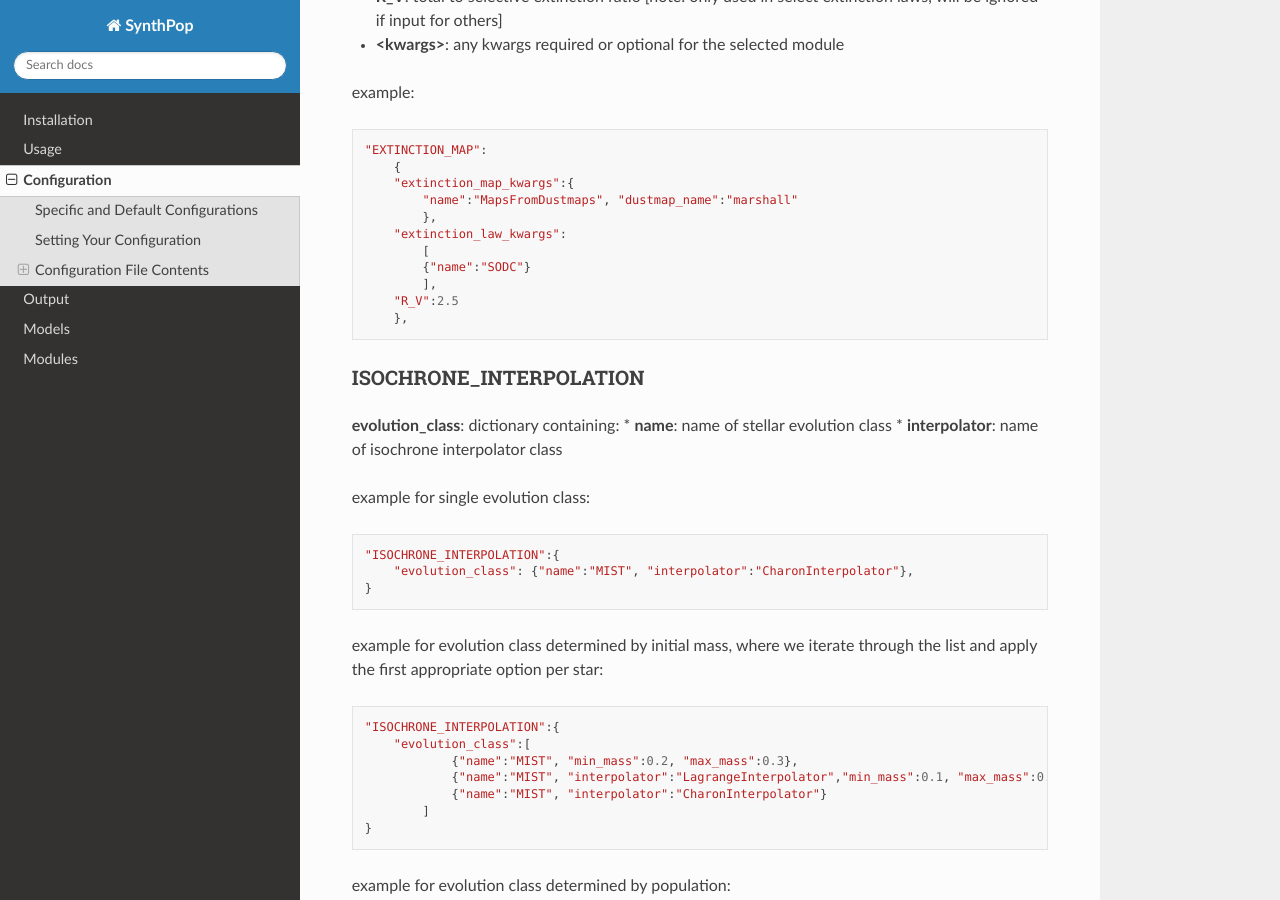
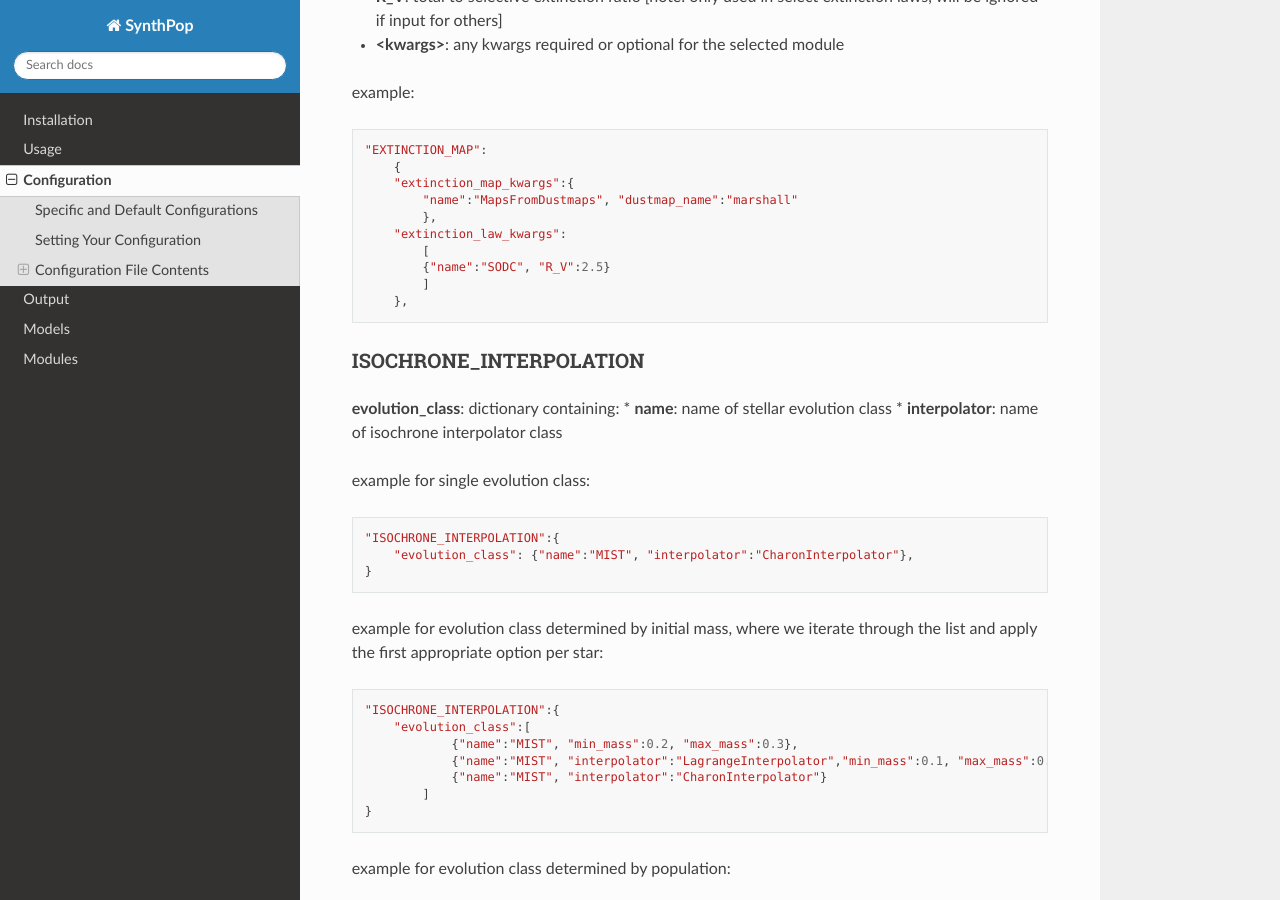
Before and after one commit to synthpop-galaxy/synthpop, a Sphinx documentation site: the page built from docs/source/configuration.rst, in a window 1280 px wide and 900 px high, scrolled down 5235 px. Built offline with Sphinx 7.4.7 and the Read the Docs theme 3.1.0, drawn with Linux system fonts in a browser that asks for light colours.

```diff
--- a/docs/source/configuration.rst
+++ b/docs/source/configuration.rst
@@ -222,9 +222,8 @@ example::
             },
         "extinction_law_kwargs":
             [
-            {"name":"SODC"}
-            ],
-        "R_V":2.5
+            {"name":"SODC", "R_V":2.5}
+            ]
         },
 
 ISOCHRONE_INTERPOLATION
```
